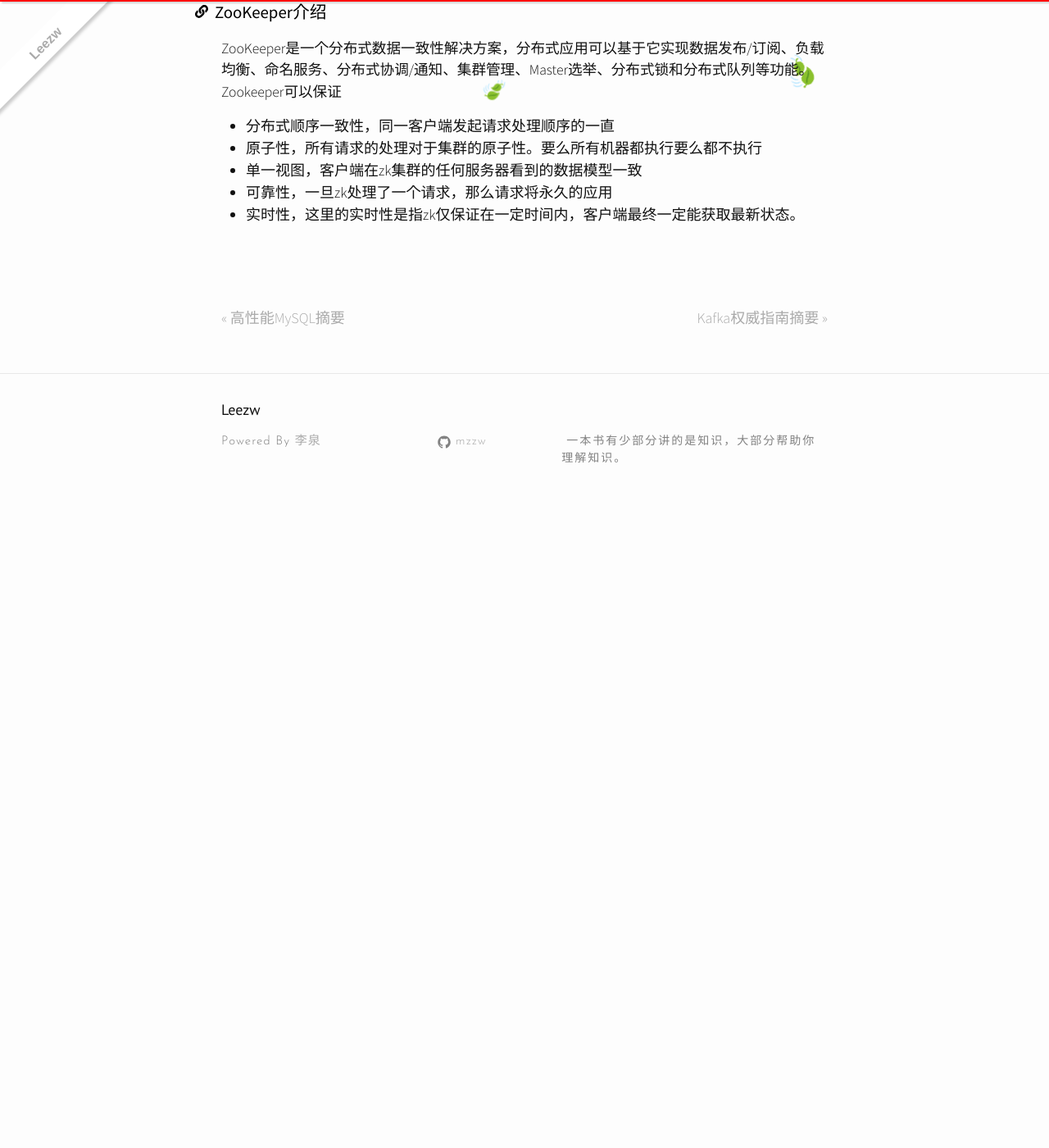
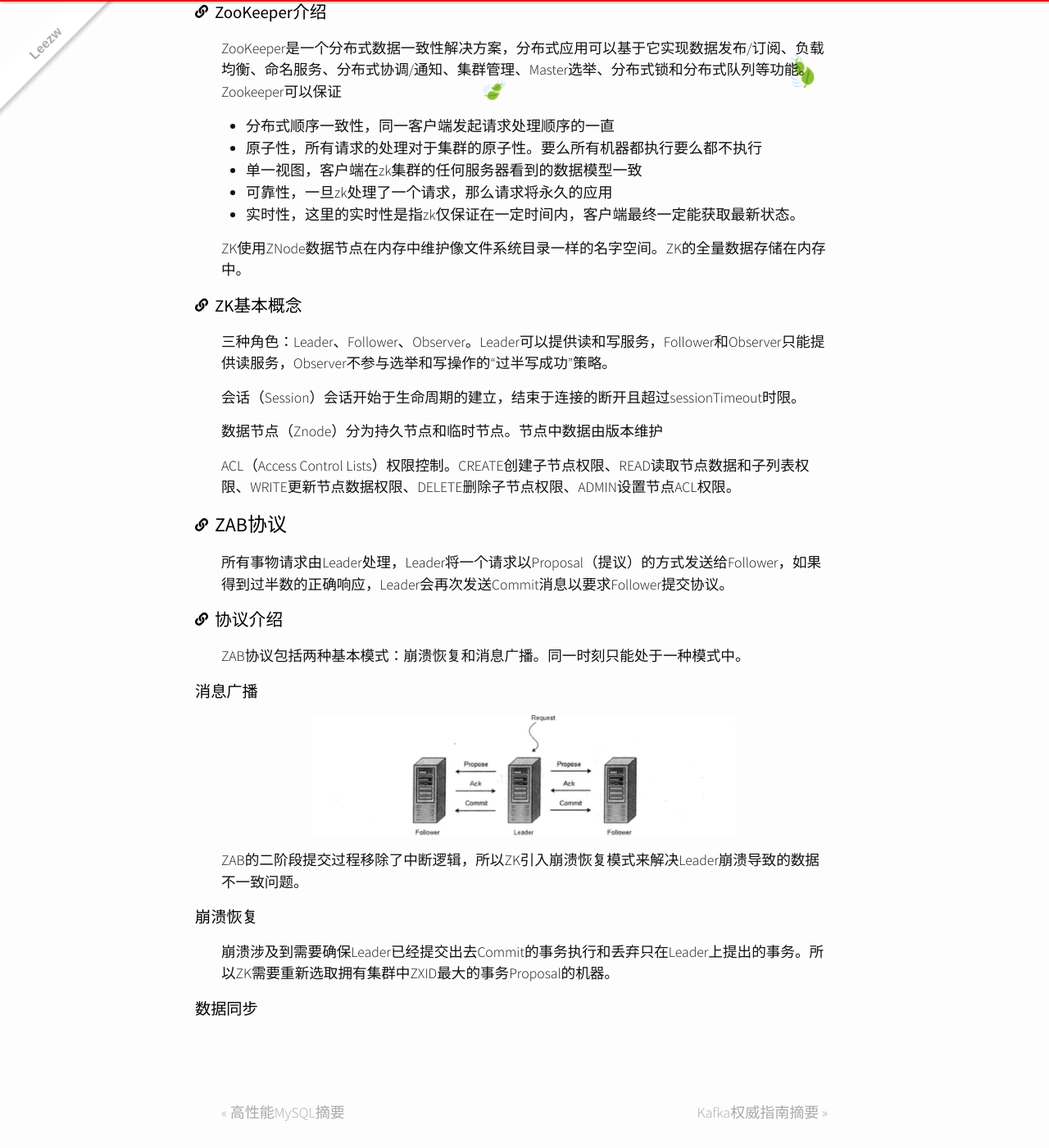
Before and after one commit to quantum-li/quantum-li.github.io, a Jekyll site: the page built from _posts/2020-05-08-from-paxos-to-zookeeper.md, in a window 1280 px wide and 1400 px high, scrolled down 8714 px. Shown: the whole window at 82% size. Built offline with Jekyll 4.4.1, drawn with Linux system fonts in a browser that asks for light colours; nearby versions of some CDN libraries; comment, search, counter and statistics services are not loaded; before the commit the page ends 9344 px from its top, so only the background shows below that.

Commit message:
2020-5-13 23:30:53

```diff
--- a/_posts/2020-05-08-from-paxos-to-zookeeper.md
+++ b/_posts/2020-05-08-from-paxos-to-zookeeper.md
@@ -318,3 +318,35 @@
 + 单一视图，客户端在zk集群的任何服务器看到的数据模型一致
 + 可靠性，一旦zk处理了一个请求，那么请求将永久的应用
 + 实时性，这里的实时性是指zk仅保证在一定时间内，客户端最终一定能获取最新状态。
+
+ZK使用ZNode数据节点在内存中维护像文件系统目录一样的名字空间。ZK的全量数据存储在内存中。
+
+### ZK基本概念
+
+三种角色：Leader、Follower、Observer。Leader可以提供读和写服务，Follower和Observer只能提供读服务，Observer不参与选举和写操作的“过半写成功”策略。
+
+会话（Session）会话开始于生命周期的建立，结束于连接的断开且超过sessionTimeout时限。
+
+数据节点（Znode）分为持久节点和临时节点。节点中数据由版本维护
+
+ACL（Access Control Lists）权限控制。CREATE创建子节点权限、READ读取节点数据和子列表权限、WRITE更新节点数据权限、DELETE删除子节点权限、ADMIN设置节点ACL权限。
+
+## ZAB协议
+
+所有事物请求由Leader处理，Leader将一个请求以Proposal（提议）的方式发送给Follower，如果得到过半数的正确响应，Leader会再次发送Commit消息以要求Follower提交协议。
+
+### 协议介绍
+
+ZAB协议包括两种基本模式：崩溃恢复和消息广播。同一时刻只能处于一种模式中。
+
+#### 消息广播
+
+![消息广播](/assets/images/b2cee297-6434-46d1-9689-a3983ddb750c.png)
+
+ZAB的二阶段提交过程移除了中断逻辑，所以ZK引入崩溃恢复模式来解决Leader崩溃导致的数据不一致问题。
+
+#### 崩溃恢复
+
+崩溃涉及到需要确保Leader已经提交出去Commit的事务执行和丢弃只在Leader上提出的事务。所以ZK需要重新选取拥有集群中ZXID最大的事务Proposal的机器。
+
+#### 数据同步
```
Also changed, not shown: assets/images/b2cee297-6434-46d1-9689-a3983ddb750c.png (added).
